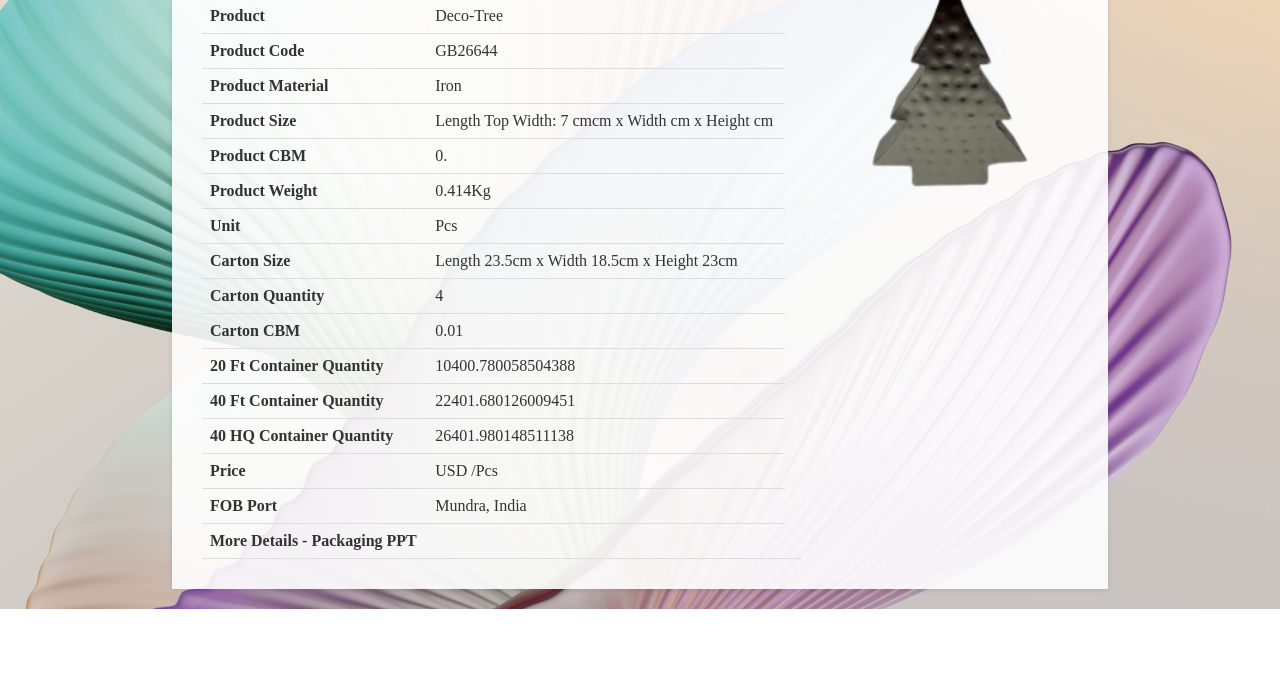
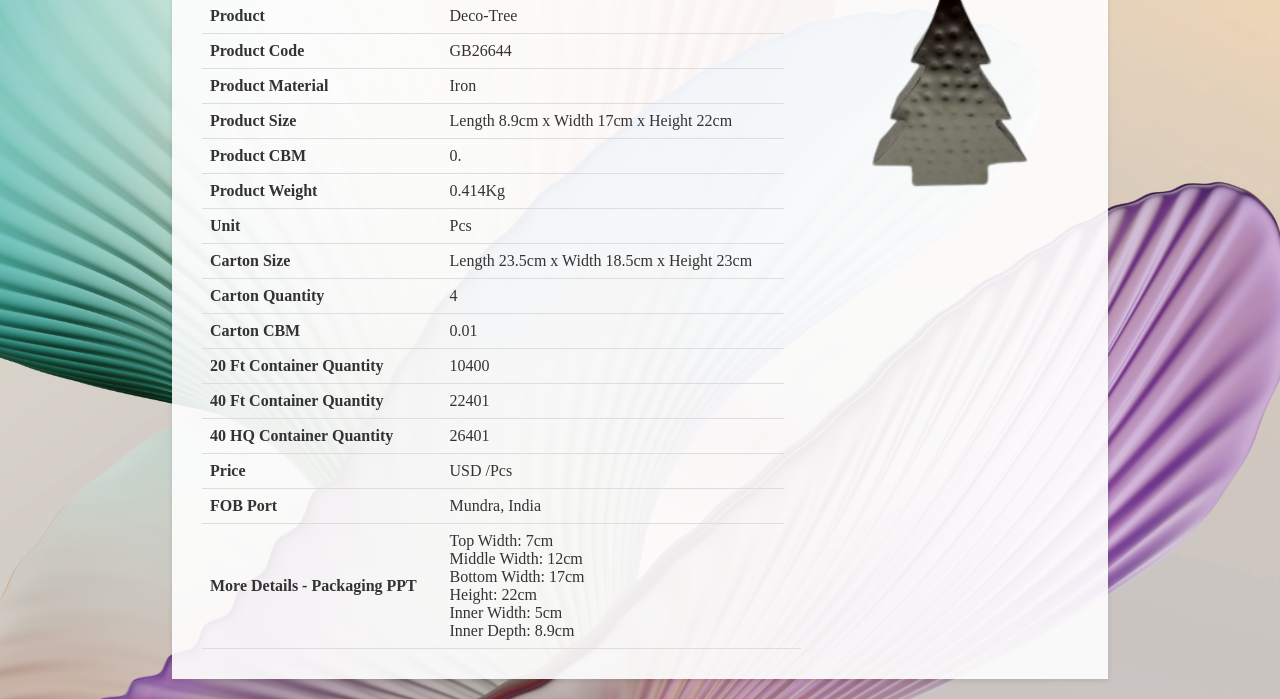
Before and after one commit to GBSLIT/GB26644, a plain HTML site: page index.html in a window 1280 px wide. Shown: the part 230-929 px from the top of the page. Before the commit the page ends 839 px from the top, so only its background shows below. Drawn offline with Linux system fonts and the light colour scheme.

Commit message:
Update index.html

```diff
--- a/index.html
+++ b/index.html
@@ -149,7 +149,7 @@
                 </tr>
                 <tr>
                     <th>Product Size</th>
-                    <td>Length Top Width: 7 cmcm x Width cm x Height cm</td>
+                    <td>Length 8.9cm x Width 17cm x Height 22cm</td>
                 </tr>
                 <tr>
                     <th>Product CBM</th>
@@ -177,15 +177,15 @@
                 </tr>
                 <tr>
                     <th>20 Ft Container Quantity</th>
-                    <td>10400.780058504388 </td>
+                    <td>10400 </td>
                 </tr>
                 <tr>
                     <th>40 Ft Container Quantity</th>
-                    <td>22401.680126009451 </td>
+                    <td>22401 </td>
                 </tr>
                 <tr>
                     <th>40 HQ Container Quantity</th>
-                    <td>26401.980148511138 </td>
+                    <td>26401 </td>
                  </tr>
                 <tr>
                     <th>Price</th>
@@ -197,7 +197,12 @@
                 </tr>
                 <tr>
                     <th>More Details - Packaging PPT</th>
-		    <td> </td>
+		    <td> Top Width: 7cm<br>
+Middle Width: 12cm<br>
+Bottom Width: 17cm<br>
+Height: 22cm<br>
+Inner Width: 5cm<br>
+Inner Depth: 8.9cm</td>
                     <td><button class="link-button" onclick="window.location.href='Link';"> </button></td>
                 </tr>
             </table>
```
